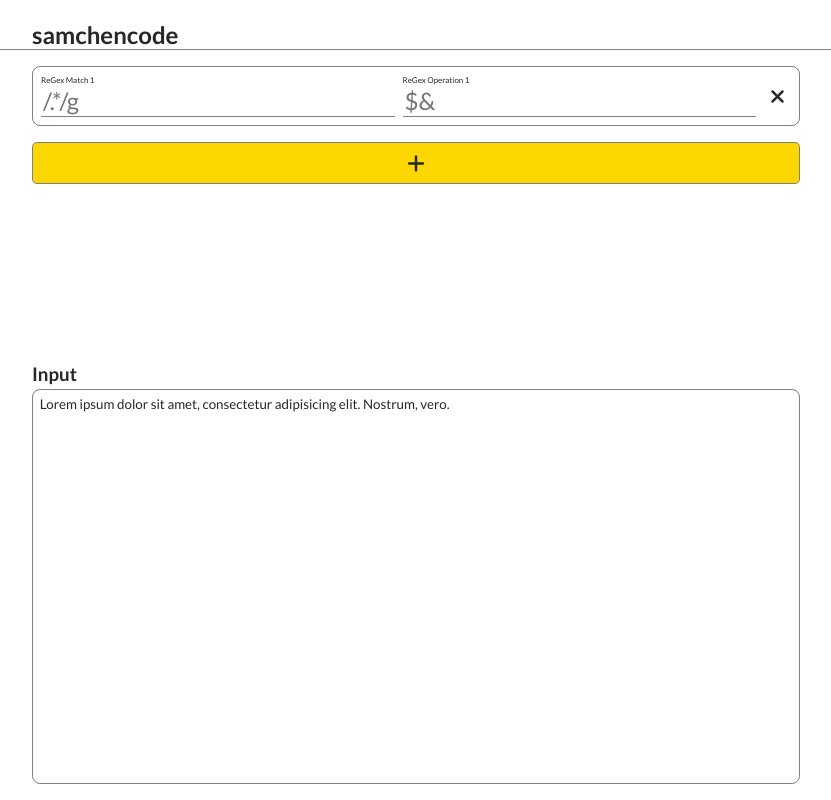
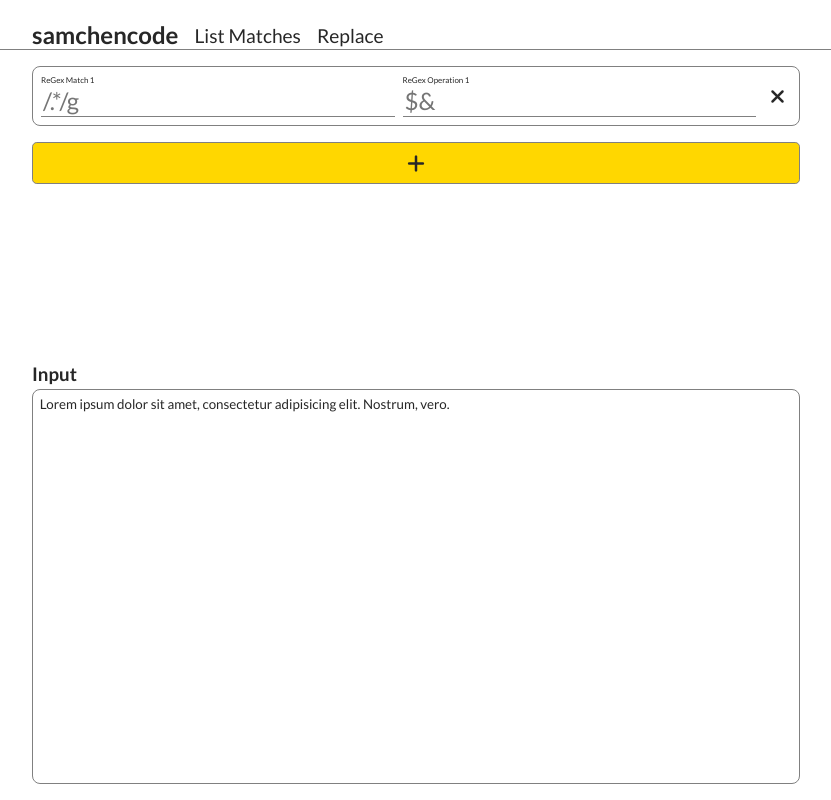
Before and after one commit to samchencode/regex-tool, a React (Create React App) app: page / in a window 1280 px wide. Shown: the whole page, without its empty margins (224-1055 px from the left). Built offline with nearby package versions, Linux system fonts and the light colour scheme.

Commit message:
feat: tablet view top-nav

```diff
--- a/src/app/App.css
+++ b/src/app/App.css
@@ -24,9 +24,32 @@
   border-bottom: var(--border);
 }
 
+.top-nav__list {
+  display: flex;
+  align-items: flex-end;
+}
+
+.top-nav__item:not(.top-nav__item--title)  {
+  font-size: 1.2em;
+  padding: 0.1em var(--space-sm);
+  display: none;
+}
+
+.top-nav__item--title {
+  margin-right: var(--space-sm);
+}
+
+.top-nav__title {
+  margin: 0;
+}
+
 @media only screen and (min-width: 800px) {
   .app {
     --columns: minmax(var(--space), 1fr) calc(800px - 2 * var(--space))
       minmax(var(--space), 1fr);
   }
+
+  .top-nav__item:not(.top-nav__item--title) {
+    display: block;
+  }
 }
--- a/src/app/App.tsx
+++ b/src/app/App.tsx
@@ -9,7 +9,13 @@ function App() {
   return (
     <div className="app">
       <nav className="top-nav">
-        <h1>samchencode</h1>
+        <ul className="top-nav__list">
+          <li className="top-nav__item top-nav__item--title">
+            <h1 className="top-nav__title">samchencode</h1>
+          </li>
+          <li className="top-nav__item">List Matches</li>
+          <li className="top-nav__item">Replace</li>
+        </ul>
       </nav>
 
       <PatternInput />
```
